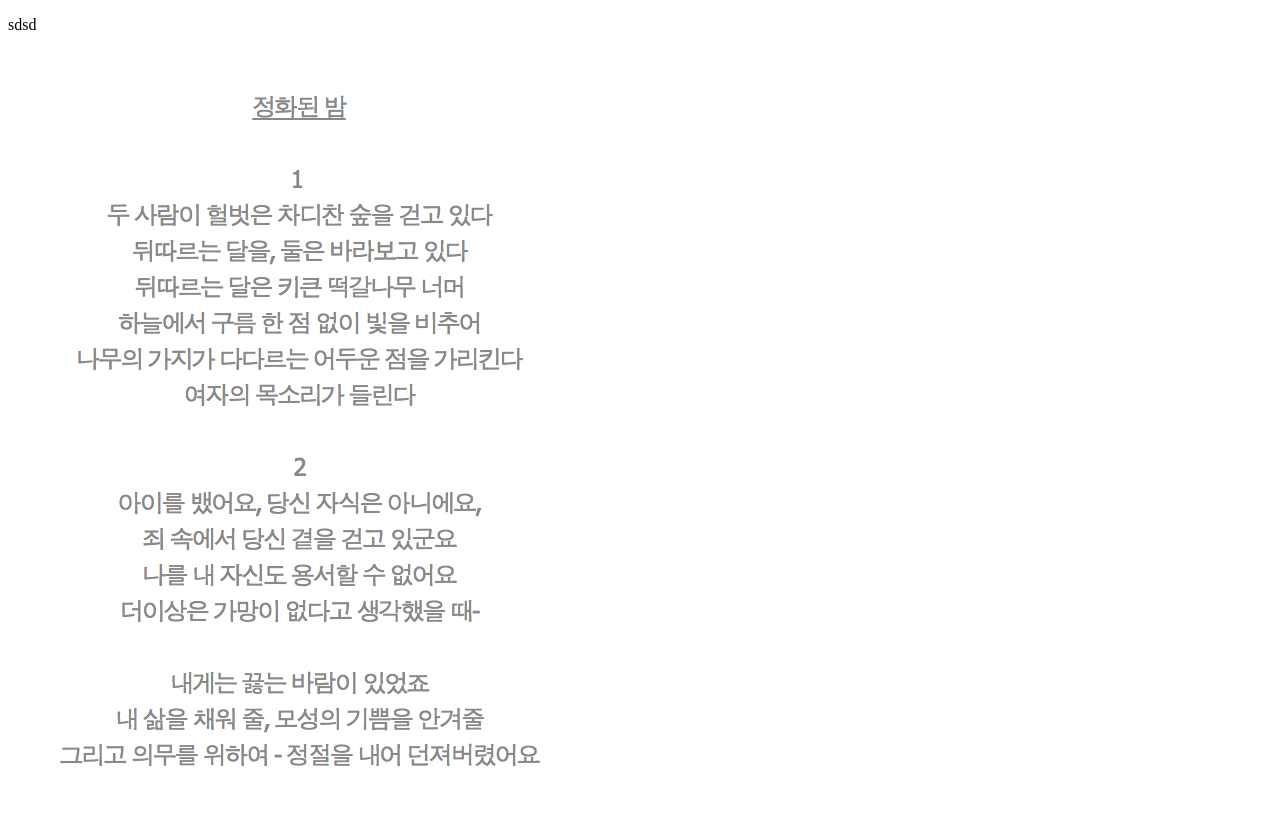
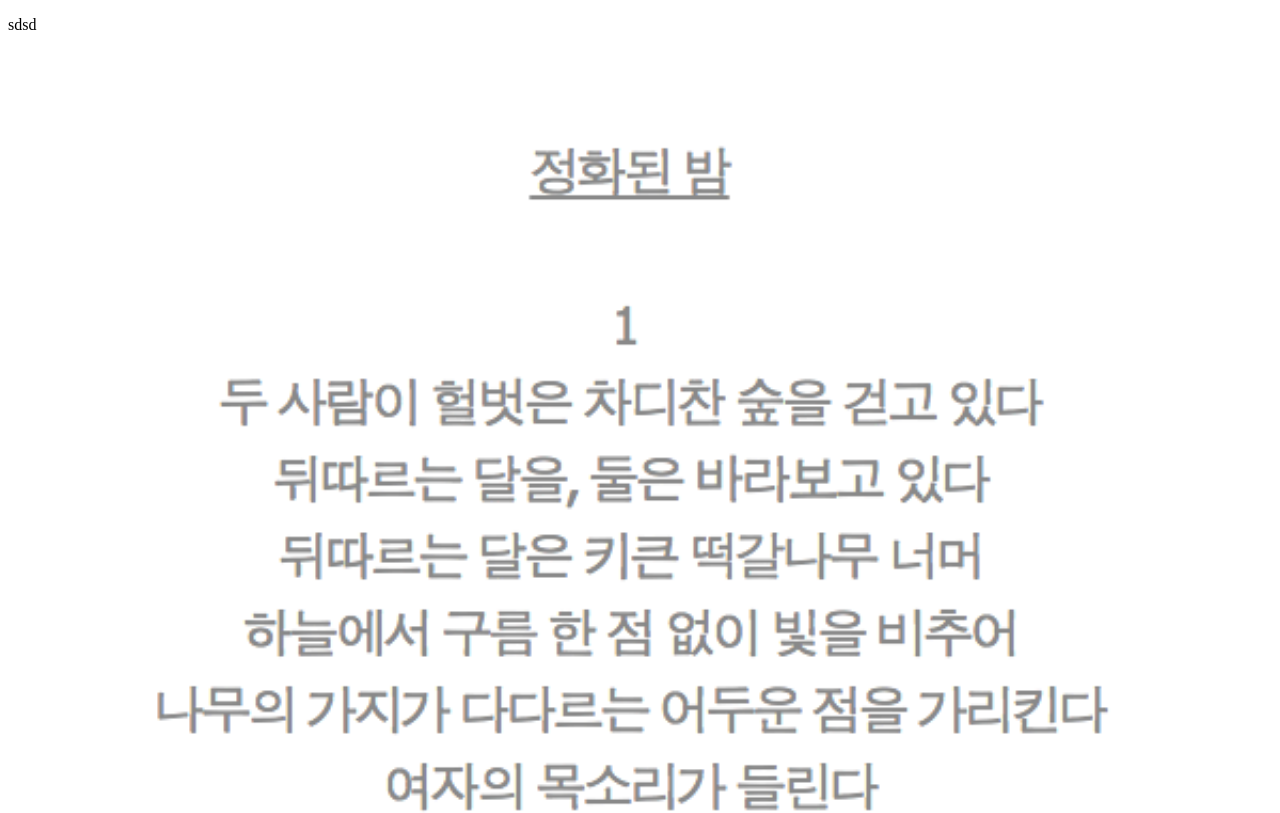
Before and after one commit to sgspotlight/sgspotlight.github.com, a plain HTML site: page index.html in a window 1280 px wide. Shown: the top 813 px of the page. Drawn offline with Linux system fonts and the light colour scheme.

Commit message:
Update index.html

```diff
--- a/index.html
+++ b/index.html
@@ -7,6 +7,6 @@
   </head>
   <body>
   	<p>sdsd</p>
-    <img src="/image/1.png" style="width:width;">
+    <img src="/image/1.png" style="margin:auto; width:100%; max-width:width;">
   </body>
 </html>
```
